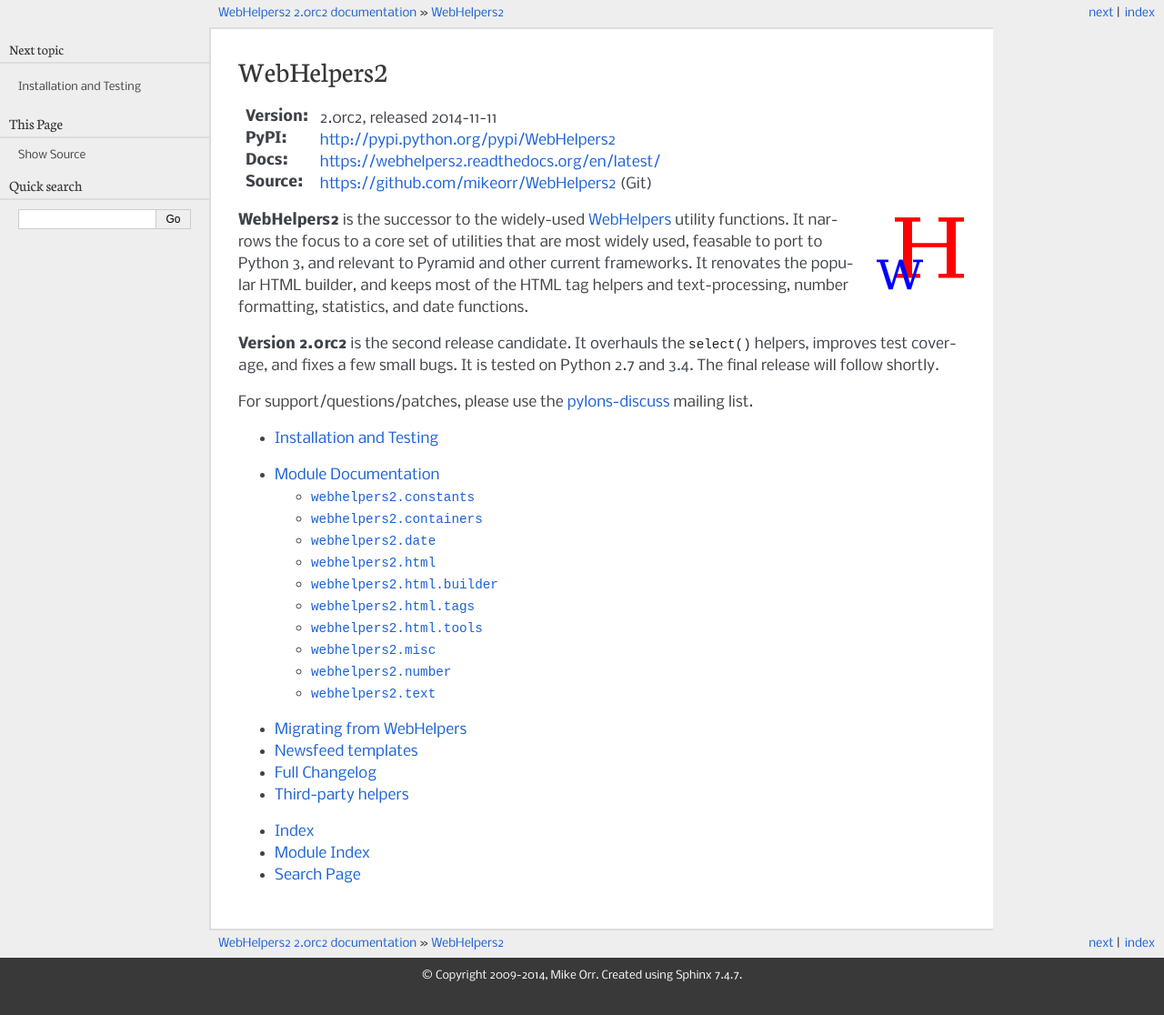
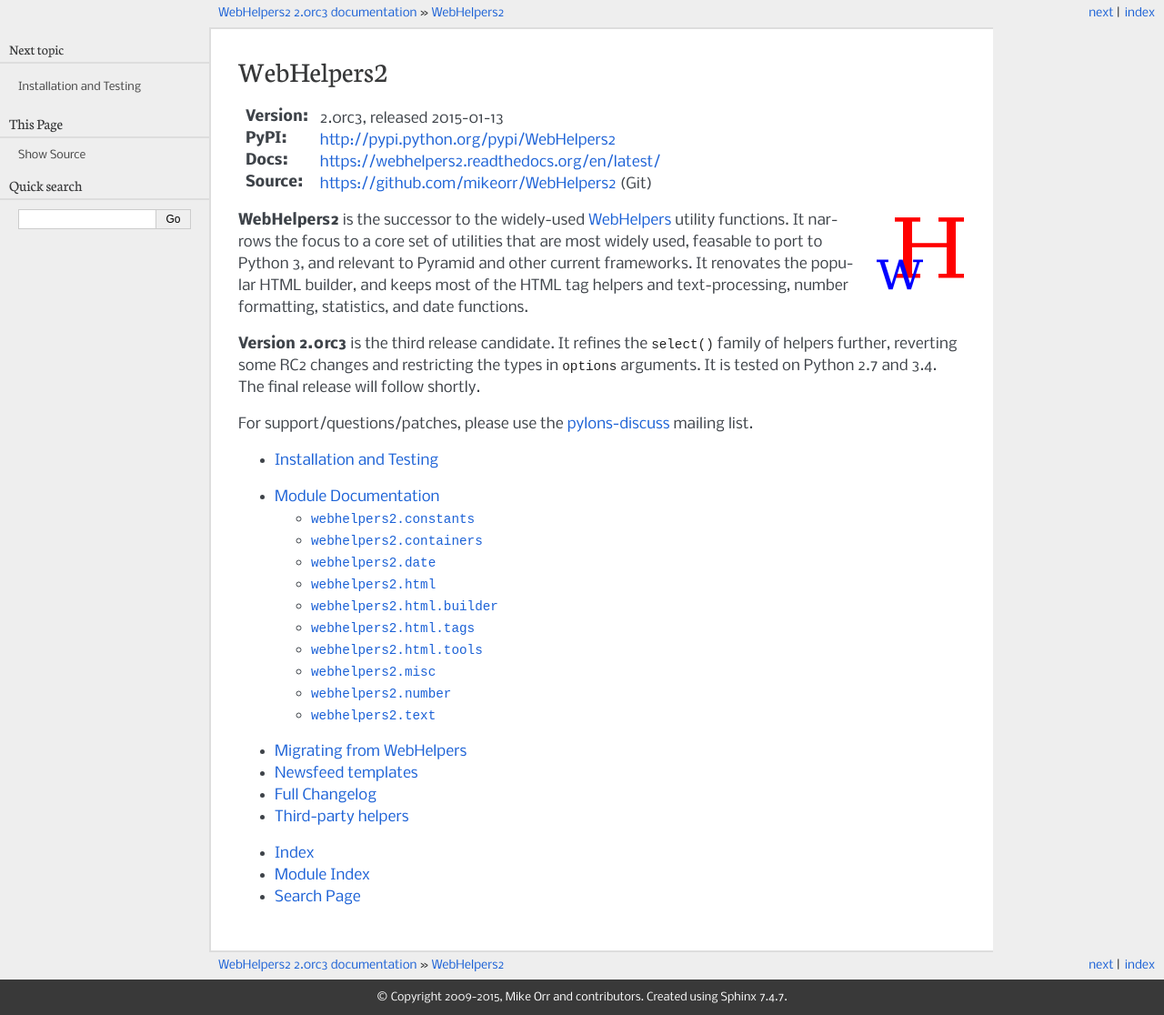
Before and after one commit to mikeorr/WebHelpers2, a Sphinx documentation site: the page built from docs/index.rst, in a window 1280 px wide. Shown: the whole page at 91% size. Built offline with Sphinx 7.4.7, drawn with Linux system fonts in a browser that asks for light colours; before the commit the page ends 1092 px from its top, so only the background shows below that.

```diff
--- a/docs/conf.py
+++ b/docs/conf.py
@@ -52,7 +52,7 @@ master_doc = 'index'
 
 # General substitutions.
 project = 'WebHelpers2'
-copyright = '2009-2014, Mike Orr'
+copyright = '2009-2015, Mike Orr and contributors'
 
 # The version info for the project you're documenting, acts as replacement for
 # |version| and |release|, also used in various other places throughout the
--- a/docs/index.rst
+++ b/docs/index.rst
@@ -1,6 +1,6 @@
 WebHelpers2
 %%%%%%%%%%%
-:Version: |release|, released 2014-11-11
+:Version: |release|, released 2015-01-13
 :PyPI: http://pypi.python.org/pypi/WebHelpers2
 :Docs: https://webhelpers2.readthedocs.org/en/latest/
 :Source: https://github.com/mikeorr/WebHelpers2 (Git)
@@ -18,9 +18,10 @@ other current frameworks.  It renovates the popular HTML builder, and
 keeps most of the HTML tag helpers and text-processing, number formatting,
 statistics, and date functions.
 
-**Version 2.0rc2** is the second release candidate. It overhauls the
-``select()`` helpers, improves test coverage, and fixes a few small bugs.  It is
-tested on Python 2.7 and 3.4. The final release will follow shortly.
+**Version 2.0rc3** is the third release candidate. It refines the ``select()``
+family of helpers further, reverting some RC2 changes and restricting the
+types in ``options`` arguments.
+It is tested on Python 2.7 and 3.4. The final release will follow shortly.
 
 For support/questions/patches, please use the pylons-discuss_ mailing list.
 
--- a/webhelpers2/__init__.py
+++ b/webhelpers2/__init__.py
@@ -2,4 +2,4 @@
 applications.
 """
 
-__version__ = "2.0rc2"
+__version__ = "2.0rc3"
```
Also changed, not shown: 3 other files.
